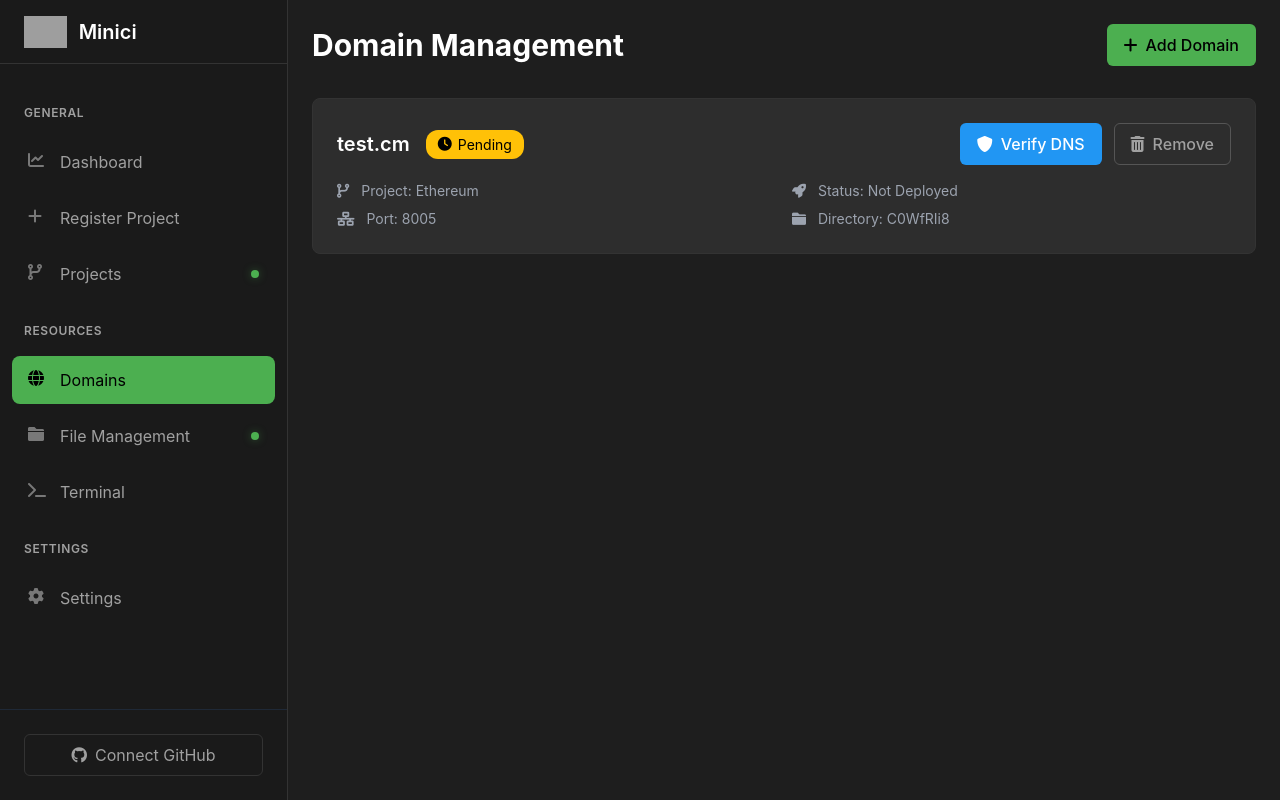
After one commit to Abdulkereem/minici, a Flask app: page /domains in a window 1280 px wide. The commit adds this page. Run offline with Flask 3, Linux system fonts and the light colour scheme; data comes from the database, SQL or seed files in the repository; grey boxes are pictures that could not be loaded.

Commit message:
domain name managment added

```diff
--- a/templates/base.html
+++ b/templates/base.html
@@ -138,6 +138,16 @@
             color: #3b82f6;
         }
 
+        /* Navigation section heading */
+        .nav-section-heading {
+            font-size: 0.75rem;
+            font-weight: 600;
+            text-transform: uppercase;
+            color: var(--text-secondary);
+            padding: 16px 24px 8px;
+            letter-spacing: 0.05em;
+        }
+
         @keyframes slideDown {
             from {
                 transform: translateY(-100%);
@@ -162,6 +172,7 @@
 
             <!-- Navigation -->
             <nav class="flex-1 py-6">
+                <div class="nav-section-heading">General</div>
                 <div class="nav-item {% if current_page == '/' %}active{% endif %}">
                     <a href="/">
                         <i class="fas fa-chart-line nav-icon"></i>
@@ -184,6 +195,14 @@
                     </a>
                 </div>
 
+                <div class="nav-section-heading">Resources</div>
+                <div class="nav-item {% if current_page == 'domains' %}active{% endif %}">
+                    <a href="/domains">
+                        <i class="fas fa-globe nav-icon"></i>
+                        Domains
+                    </a>
+                </div>
+
                 <div class="nav-item {% if current_page == 'files' %}active{% endif %}">
                     <a href="/files">
                         <i class="fas fa-folder nav-icon"></i>
@@ -199,6 +218,7 @@
                     </a>
                 </div>
 
+                <div class="nav-section-heading">Settings</div>
                 <div class="nav-item {% if current_page == 'settings' %}active{% endif %}">
                     <a href="/settings">
                         <i class="fas fa-cog nav-icon"></i>
--- /dev/null
+++ b/templates/domains.html
@@ -0,0 +1,275 @@
+{% extends 'base.html' %}
+
+{% block title %}Domains{% endblock %}
+
+{% block content %}
+<style>
+    :root {
+        --card-bg: #2d2d2d;
+        --hover-bg: #363636;
+        --accent-green: #4CAF50;
+        --accent-yellow: #FFC107;
+        --accent-blue: #2196F3;
+        --accent-red: #f44336;
+        --text-primary: #e0e0e0;
+        --text-secondary: #a0a0a0;
+    }
+
+    .domain-container {
+        padding: 24px;
+        max-width: 1400px;
+        margin: 0 auto;
+    }
+
+    .domain-card {
+        background: var(--card-bg);
+        border: 1px solid #333;
+        border-radius: 8px;
+        transition: all 0.2s ease;
+    }
+
+    .domain-card:hover {
+        transform: translateY(-2px);
+        box-shadow: 0 4px 12px rgba(0, 0, 0, 0.2);
+    }
+
+    .status-badge {
+        font-size: 0.875rem;
+        padding: 4px 12px;
+        border-radius: 12px;
+        display: flex;
+        align-items: center;
+        gap: 6px;
+    }
+
+    .status-active {
+        background: var(--accent-green);
+        color: #000;
+    }
+
+    .status-pending {
+        background: var(--accent-yellow);
+        color: #000;
+    }
+
+    .action-button {
+        padding: 8px 16px;
+        border-radius: 6px;
+        font-weight: 500;
+        transition: all 0.2s ease;
+        display: inline-flex;
+        align-items: center;
+        gap: 8px;
+        border: 1px solid transparent;
+    }
+
+    .action-button:hover {
+        transform: translateY(-1px);
+    }
+
+    .btn-add {
+        background: var(--accent-green);
+        color: #000;
+    }
+
+    .btn-add:hover {
+        background: #43A047;
+    }
+
+    .btn-verify {
+        background: var(--accent-blue);
+        color: white;
+    }
+
+    .btn-verify:hover {
+        background: #1E88E5;
+    }
+
+    .btn-delete {
+        background: transparent;
+        border-color: #555;
+        color: var(--text-secondary);
+    }
+
+    .btn-delete:hover {
+        border-color: var(--accent-red);
+        color: var(--accent-red);
+    }
+
+    /* Modal styles */
+    .modal {
+        display: none;
+        position: fixed;
+        top: 0;
+        left: 0;
+        right: 0;
+        bottom: 0;
+        background: rgba(0, 0, 0, 0.7);
+        z-index: 1000;
+    }
+
+    .modal.show {
+        display: flex;
+        align-items: center;
+        justify-content: center;
+    }
+
+    .modal-content {
+        background: var(--card-bg);
+        border-radius: 8px;
+        max-width: 500px;
+        width: 90%;
+        padding: 24px;
+    }
+
+    .input-field {
+        width: 100%;
+        padding: 8px 12px;
+        border-radius: 6px;
+        background: #1a1a1a;
+        border: 1px solid #333;
+        color: var(--text-primary);
+        margin-top: 8px;
+    }
+
+    .input-field:focus {
+        border-color: var(--accent-blue);
+        outline: none;
+    }
+</style>
+
+<div class="domain-container">
+    <div class="flex justify-between items-center mb-8">
+        <h1 class="text-3xl font-bold text-white">Domain Management</h1>
+        <button class="action-button btn-add" onclick="showAddDomainModal()">
+            <i class="fas fa-plus"></i>
+            Add Domain
+        </button>
+    </div>
+
+    <div class="grid gap-6">
+        {% for project in projects if project.domain_name %}
+        <div class="domain-card p-6">
+            <div class="flex justify-between items-center mb-4">
+                <div class="flex items-center gap-4">
+                    <h2 class="text-xl font-semibold text-white">{{ project.domain_name }}</h2>
+                    <span class="status-badge {% if project.is_deployed %}status-active{% else %}status-pending{% endif %}">
+                        <i class="fas fa-{% if project.is_deployed %}check-circle{% else %}clock{% endif %}"></i>
+                        {{ 'Active' if project.is_deployed else 'Pending' }}
+                    </span>
+                </div>
+                <div class="flex gap-3">
+                    {% if not project.is_deployed %}
+                    <button class="action-button btn-verify" onclick="window.location.href='/domains/verify/{{ project.id }}'">
+                        <i class="fas fa-shield-alt"></i>
+                        Verify DNS
+                    </button>
+                    {% endif %}
+                    <button class="action-button btn-delete" onclick="confirmDelete('{{ project.id }}')">
+                        <i class="fas fa-trash-alt"></i>
+                        Remove
+                    </button>
+                </div>
+            </div>
+
+            <div class="grid grid-cols-2 gap-4 text-sm text-gray-400">
+                <div>
+                    <p class="mb-2">
+                        <i class="fas fa-code-branch mr-2"></i>
+                        Project: {{ project.name }}
+                    </p>
+                    <p>
+                        <i class="fas fa-network-wired mr-2"></i>
+                        Port: {{ project.port }}
+                    </p>
+                </div>
+                <div>
+                    <p class="mb-2">
+                        <i class="fas fa-rocket mr-2"></i>
+                        Status: {{ 'Deployed' if project.is_deployed else 'Not Deployed' }}
+                    </p>
+                    <p>
+                        <i class="fas fa-folder mr-2"></i>
+                        Directory: {{ project.directory }}
+                    </p>
+                </div>
+            </div>
+        </div>
+        {% endfor %}
+    </div>
+</div>
+
+<!-- Add Domain Modal -->
+<div id="addDomainModal" class="modal">
+    <div class="modal-content">
+        <div class="flex justify-between items-center mb-6">
+            <h3 class="text-xl font-semibold text-white">Add New Domain</h3>
+            <button onclick="hideAddDomainModal()" class="text-gray-400 hover:text-white">
+                <i class="fas fa-times"></i>
+            </button>
+        </div>
+
+        <form id="addDomainForm" onsubmit="handleAddDomain(event)">
+            <div class="mb-4">
+                <label class="block text-sm font-medium mb-1">Domain Name</label>
+                <input type="text" name="domain" class="input-field" placeholder="example.com" required>
+            </div>
+
+            <div class="mb-4">
+                <label class="block text-sm font-medium mb-1">Project</label>
+                <select name="project" class="input-field" required>
+                    <option value="">Select a project</option>
+                    {% for project in projects %}
+                    <option value="{{ project.id }}">{{ project.name }}</option>
+                    {% endfor %}
+                </select>
+            </div>
+
+            <div class="flex justify-end gap-3 mt-6">
+                <button type="button" onclick="hideAddDomainModal()" class="action-button btn-delete">
+                    Cancel
+                </button>
+                <button type="submit" class="action-button btn-add">
+                    Add Domain
+                </button>
+            </div>
+        </form>
+    </div>
+</div>
+
+<script>
+    function showAddDomainModal() {
+        document.getElementById('addDomainModal').classList.add('show');
+    }
+
+    function hideAddDomainModal() {
+        document.getElementById('addDomainModal').classList.remove('show');
+    }
+
+    function confirmDelete(projectId) {
+        if (confirm('Are you sure you want to remove this domain? This action cannot be undone.')) {
+            window.location = `/domains/delete/${projectId}`;
+        }
+    }
+
+    function handleAddDomain(event) {
+        event.preventDefault();
+        const formData = new FormData(event.target);
+        fetch('/domains/add', {
+            method: 'POST',
+            body: formData
+        })
+        .then(response => response.json())
+        .then(data => {
+            if (data.success) {
+                location.reload();
+            } else {
+                alert(data.error || 'Failed to add domain');
+            }
+        })
+        .catch(error => {
+            alert('An error occurred while adding the domain');
+        });
+    }
+</script>
+{% endblock %}
```
Also changed, not shown: gateway.py (added, +30 -0 lines), minici.py (+128 -0 lines).
